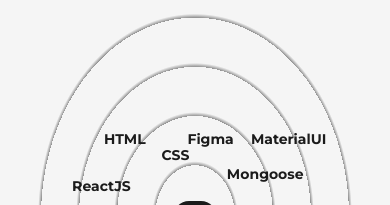
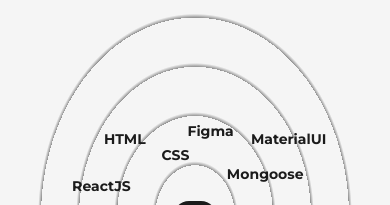
Before and after one commit to akmsyfulalom/dev.akmsyful, a Next.js app: page /about in a window 390 px wide. Shown: the part 1465-1670 px from the top of the page. Built offline with nearby package versions, Linux system fonts and the light colour scheme.

Commit message:
hamburger button fix

```diff
--- a/src/app/(mainPages)/about/page.js
+++ b/src/app/(mainPages)/about/page.js
@@ -66,7 +66,7 @@
 
                         <div className='col-span-2 flex flex-col items-end justify-between xl:col-span-8 xl:flex-row xl:items-center md:order-3'>
                             <div className='flex flex-col items-end justify-center xl:items-center'>
-                                <span className='inline-block text-7xl  font-bold md:text-6xl sm:5xl xs:text-4xl '>
+                                <span className='inline-block text-7xl  font-bold md:text-6xl sm:4xl xs:text-4xl '>
 
                                     <AnimatedNumbers value={50} /> +
                                 </span>
@@ -74,14 +74,14 @@
                             </div>
 
                             <div className='flex flex-col items-end justify-center xl:items-center'>
-                                <span className='inline-block text-7xl  font-bold md:text-6xl sm:5xl xs:text-4xl'>
+                                <span className='inline-block text-7xl  font-bold md:text-6xl sm:4xl xs:text-4xl'>
                                     <AnimatedNumbers value={40} /> +
                                 </span>
                                 <h2 className='text-xl font-medium capitalize text-dark/75 dark:text-light/75 xl:text-center md:text-lg sm:text-base xs:text-sm'>Project's Completed</h2>
                             </div>
 
                             <div className='flex flex-col items-end justify-center xl:items-center'>
-                                <span className='inline-block text-7xl  font-bold md:text-6xl sm:5xl xs:text-4xl'>
+                                <span className='inline-block text-7xl  font-bold md:text-6xl sm:4xl xs:text-4xl'>
                                     <AnimatedNumbers value={3} /> +
                                 </span>
                                 <h2 className='text-xl font-medium capitalize text-dark/75 dark:text-light/75 xl:text-center md:text-lg sm:text-base xs:text-sm'>Years of experiences</h2>
--- a/src/components/Pages/About/Skills.jsx
+++ b/src/components/Pages/About/Skills.jsx
@@ -47,7 +47,7 @@
                 <Skill name="Mongoose" x="18vw" y="-11vw" />
                 <Skill name="Firebase" x="-8vw" y="24vw" />
                 <Skill name="ExpressJS" x="-5vw" y="14vw" />
-                <Skill name="Figma" x="4vw" y="-20vw" />
+                <Skill name="Figma" x="4vw" y="-22vw" />
                 <Skill name="Git GitHub" x="-25vw" y="2vw" />
             </div>
 
```
